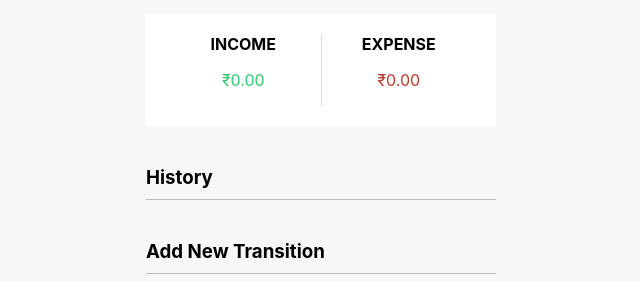
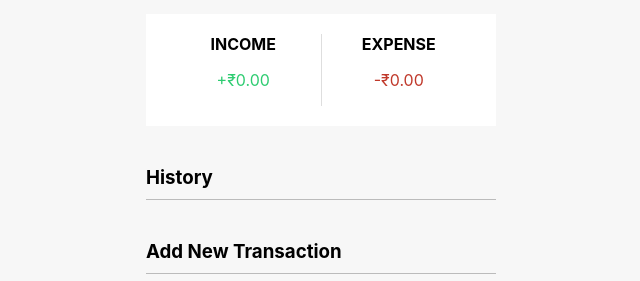
Before and after one commit to GoddamSam/Expense-Tracker, a plain HTML site: page index.html in a window 1280 px wide. Shown: the part 196-477 px from the top of the page, 319-959 px from the left. Drawn offline with Linux system fonts and the light colour scheme.

Commit message:
minor adjustments

```diff
--- a/index.html
+++ b/index.html
@@ -36,7 +36,7 @@
           ><button class="delete-btn">x</button>
         </li> -->
       </ul>
-      <h3>Add New Transition</h3>
+      <h3>Add New Transaction</h3>
       <form id="form">
           <div class="form-control">
               <label for="text">Text</label>
--- a/script.js
+++ b/script.js
@@ -127,6 +127,6 @@ const balance = document.getElementById(
     updateValues();
   }
 
-  Init();
+
 
   form.addEventListener('submit',addTransaction);
```
